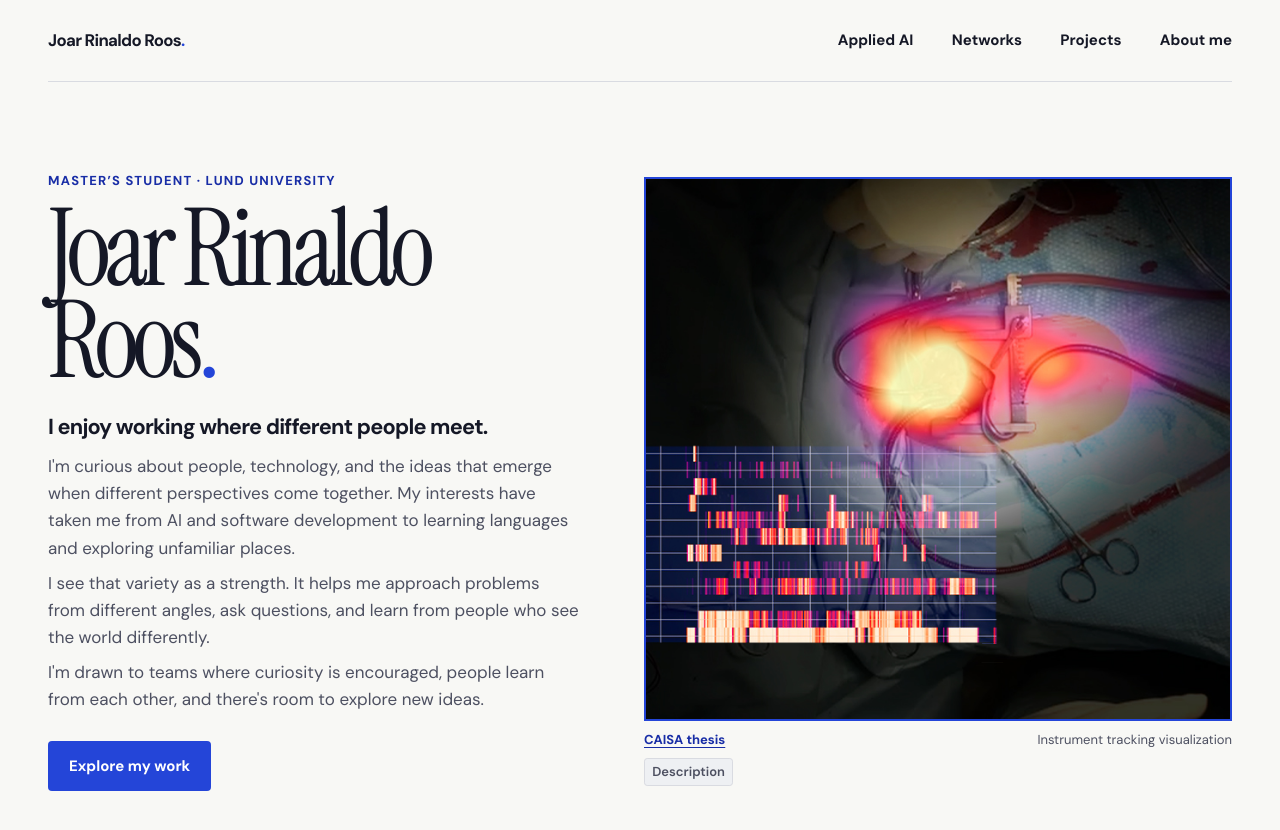
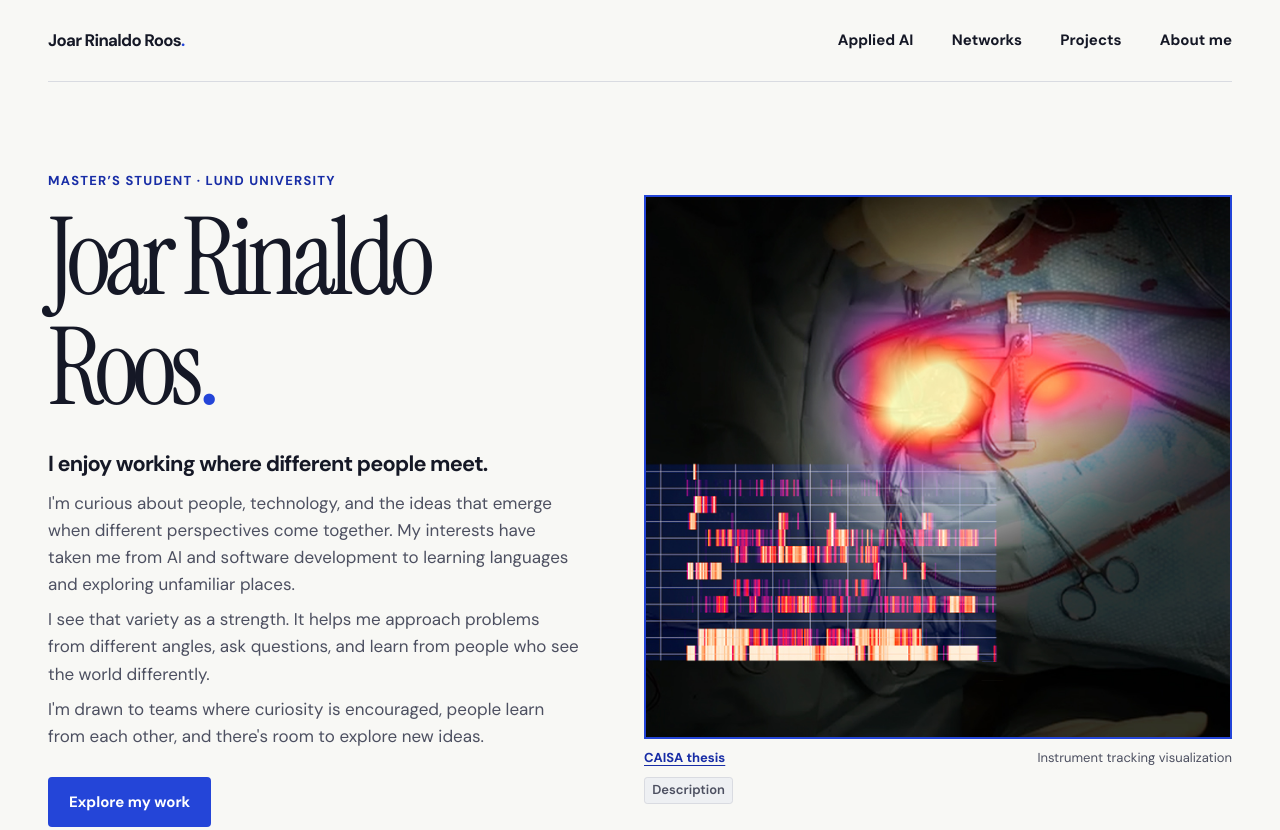
Before and after one commit to Joar-Rinaldo-Roos/Portfolio, a plain HTML site: page index.html in a window 1280 px wide. Shown: the top 830 px of the page. Drawn offline with Linux system fonts and the light colour scheme.

Commit message:
Increase homepage name line spacing for readability

```diff
--- a/assets/style.css
+++ b/assets/style.css
@@ -73,6 +73,7 @@ a:focus-visible, summary:focus-visible { outline: 3px solid var(--blue); outline
   font: 400 clamp(4.2rem, 8.4vw, 8.3rem) / .85 var(--serif);
   letter-spacing: -.055em;
 }
+.hero h1 { line-height: 1.02; }
 .hero-lead { font-size: clamp(1.2rem, 1.7vw, 1.55rem); font-weight: 650; letter-spacing: -.036em; }
 .lede { max-width: 36rem; margin-top: .5rem; color: var(--muted); font-size: 1.0625rem; }
 .button {
```
